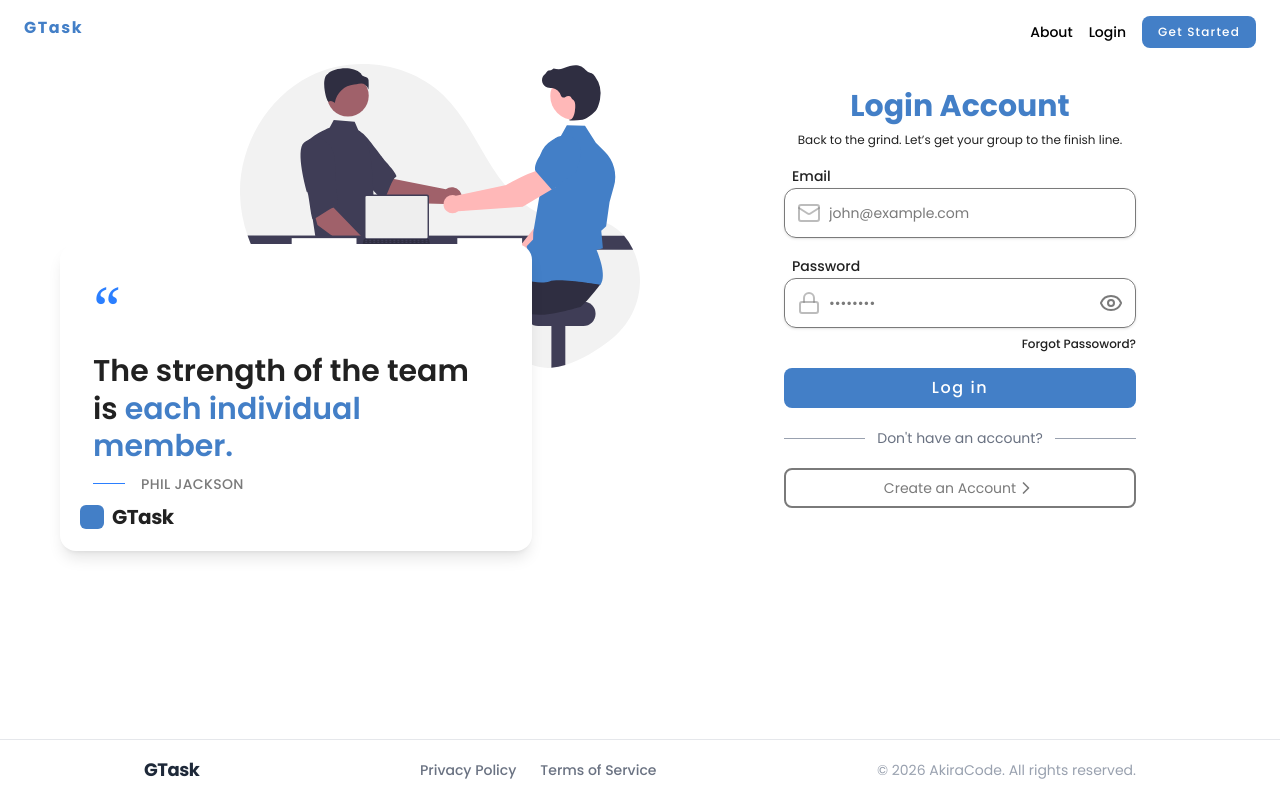
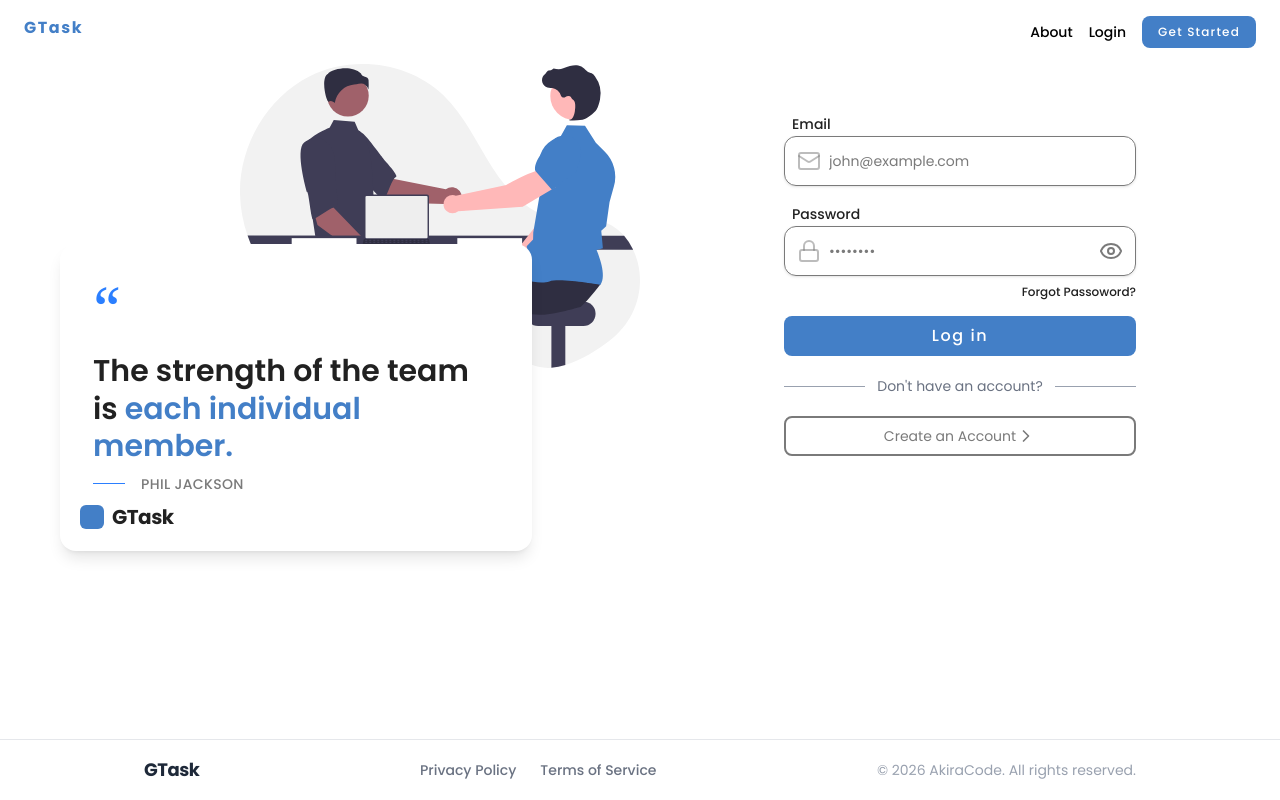
Before and after one commit to AkiraC0de/Task-Management, a React (Vite) app in the folder frontend/: page /login in a window 1280 px wide. Built offline with nearby package versions, Linux system fonts and the light colour scheme; no server answers.

Commit message:
frontend: made the authHeader more resuable within the auth pages

```diff
--- a/frontend/src/features/Auth/AuthHeader.jsx
+++ b/frontend/src/features/Auth/AuthHeader.jsx
@@ -1,19 +1,13 @@
 import { memo } from 'react'
 
-const AuthHeader = ({state = 'login'}) => {
+const AuthHeader = ({header = "", subheader = ""}) => {
   return (
     <div className='flex flex-col justify-center items-center mb-4 gap-2'>
         <h1 className='text-3xl text-primary font-bold'>
-          { state === 'login' ?
-              'Login Account' :
-              'Sign up'
-          }
+          { header }
         </h1>
         <p className='text-center text-xs mx-2 text-primary-text'>
-          { state === 'login' ?
-              'Back to the grind. Let’s get your group to the finish line.' :
-              'Join now! No more silent partners. Track every task, together.'
-          }
+          { subheader }
         </p>
     </div>
   )
```
